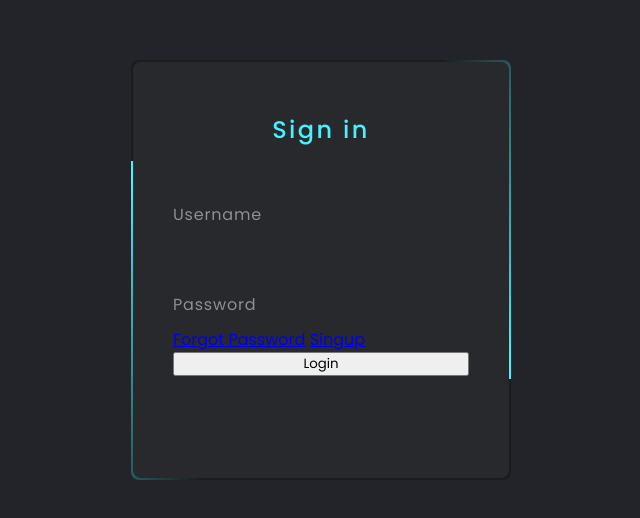
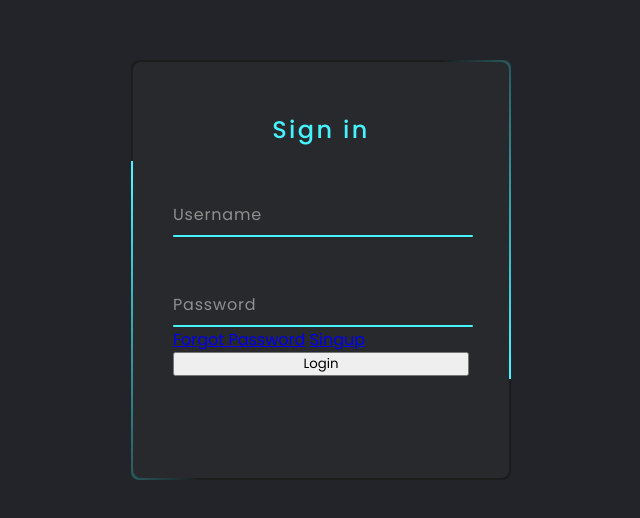
Before and after one commit to TrisKeliOn1/Login-page, a plain HTML site: page index.html in a window 1280 px wide. Shown: the part 130-648 px from the top of the page, without its empty margins (319-959 px from the left). Drawn offline with Linux system fonts and the light colour scheme.

Commit message:
Input Styles

```diff
--- a/style.css
+++ b/style.css
@@ -94,6 +94,7 @@ body {
     color: #23242a;
     font-size: 1em;
     letter-spacing: 0.05em;
+    z-index: 10;
 }
 
 .inputBox span {
@@ -111,6 +112,24 @@ body {
 .inputBox input:focus ~ span
 {
     color: #45f3ff;
-    transform: translateY(-34px);
+    transform: translateX(-10px) translateY(-34px);
     font-size: 0.75em;
 }
+
+.inputBox i {
+    position: absolute;
+    left: 0;
+    bottom: 0;
+    width: 100%;
+    height: 2px;
+    background: #45f3ff;
+    border-radius: 4px;
+    transition: 0.5s;
+    pointer-events: none;
+    z-index: 9;
+}
+
+.inputBox input:valid ~ i,
+.inputBox input:focus ~ i {
+    height: 44px;
+}
```
